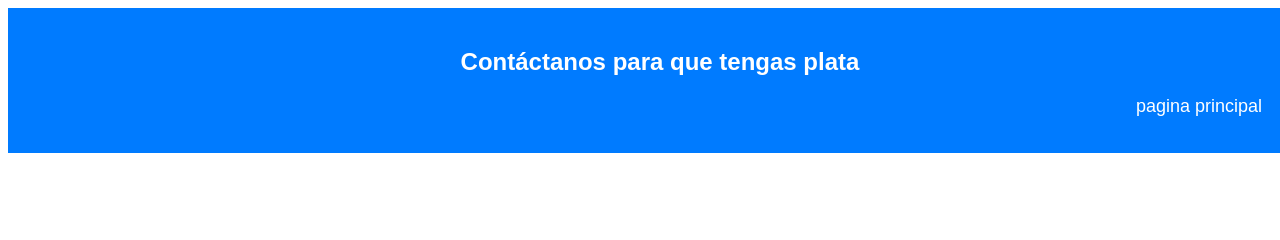
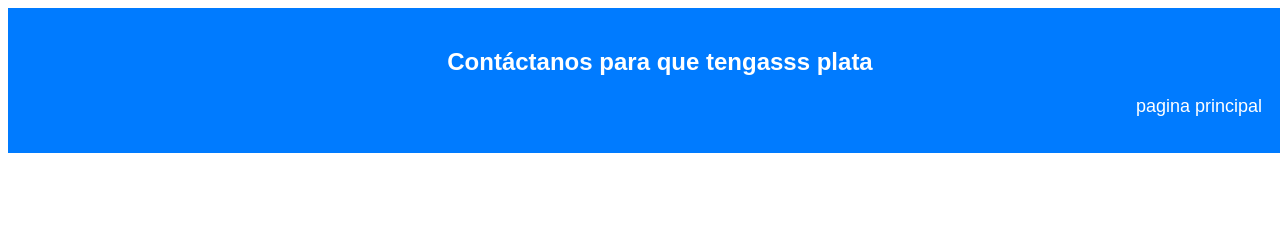
Before and after one commit to felipevalderasdevsup/Aqua, a plain HTML site: page contactos.html in a window 1280 px wide. Shown: the top 240 px of the page. Drawn offline with Linux system fonts and the light colour scheme; some packages are replaced by stand-ins of ours; a script that the page names is missing.

Commit message:
Update contactos.html

```diff
--- a/contactos.html
+++ b/contactos.html
@@ -10,7 +10,7 @@
 </head>
 <body>
     <div class="banner">
-        <p><h2>Contáctanos para que tengas plata</h2></p>
+        <p><h2>Contáctanos para que tengasss plata</h2></p>
         <div>
         <ul>
             <li><a href="index.html">pagina principal</a></li>
```
